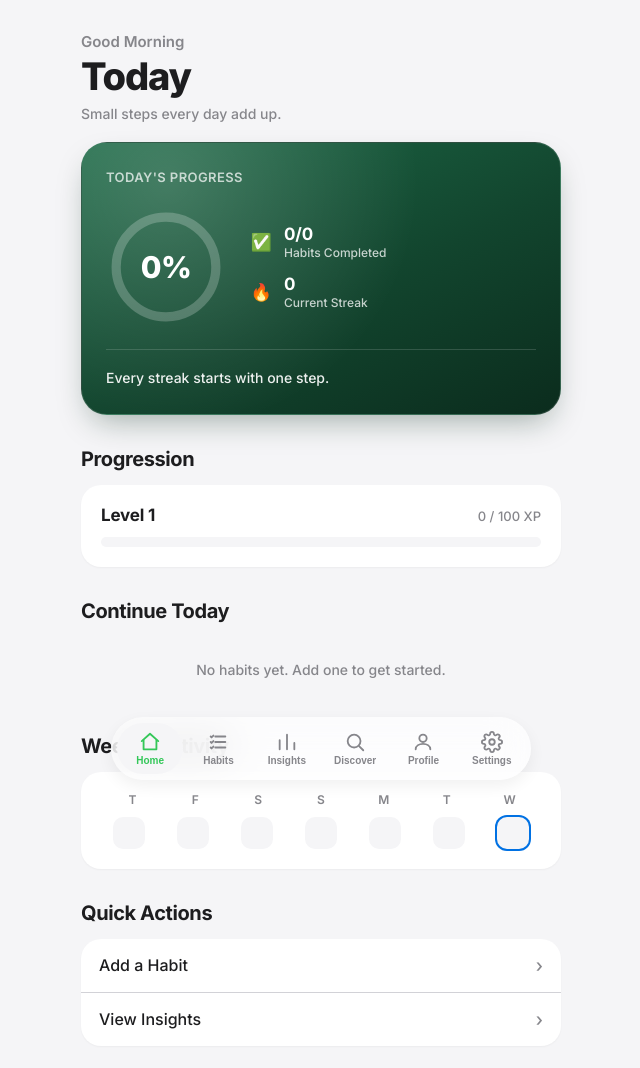
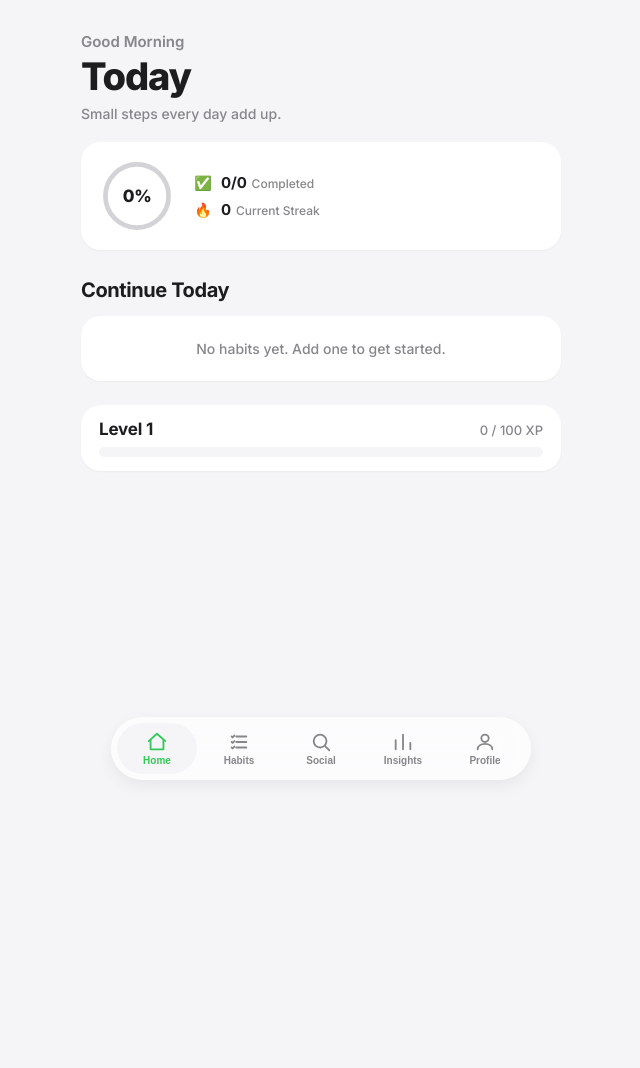
Before and after one commit to erdanyd-art/habit-tracker, a plain HTML site: page index.html in a window 1280 px wide. Shown: the whole page, without its empty margins (319-959 px from the left). After the commit the page ends 800 px from the top, so only its background shows below. Drawn offline with nearby package versions, Linux system fonts and the light colour scheme.

Commit message:
Redesign Home screen and simplify bottom nav
Home now answers one question ("what should I do today?"): a compact
progress row replaces the tall gradient hero, Continue Today becomes one
divided list instead of stacked cards, and the level bar shrinks to an
inline widget. Weekly Activity and Quick Actions are removed as redundant
with Insights and the nav itself. Bottom nav goes from 6 tabs to 5 -
Discover renamed to Social, Settings folded into Profile (theme toggle
visible, auth button now a hidden backing element since Profile's header
already shows sign-in state).

Co-Authored-By: Claude Sonnet 5 <noreply@anthropic.com>

```diff
--- a/css/style.css
+++ b/css/style.css
@@ -174,6 +174,17 @@ input:focus-visible,
   transform: scale(0.95);
 }
 
+/* This element is now a hidden backing element on the Profile screen (see
+   index.html) - kept purely so cloud-sync.js has something to render the
+   avatar into and profile-ui.js has something to proxy-click, since
+   Profile's own header already shows sign-in state visibly. The [hidden]
+   attribute alone isn't enough: .auth-btn's own `display: flex` below is
+   an author-level rule and beats the UA stylesheet's `[hidden] { display:
+   none }` default, so it needs restating explicitly here. */
+.auth-btn[hidden] {
+  display: none;
+}
+
 .auth-btn {
   position: relative;
   width: 44px;
@@ -227,10 +238,6 @@ input:focus-visible,
   animation: gentlePulse 1.2s ease-in-out infinite;
 }
 
-.settings-section {
-  margin-top: 32px;
-}
-
 .settings-list {
   background: var(--color-surface);
   border-radius: var(--radius-card);
@@ -254,27 +261,6 @@ input:focus-visible,
   font-weight: 500;
 }
 
-.quick-action {
-  width: 100%;
-  background: none;
-  border: none;
-  font: inherit;
-  color: inherit;
-  cursor: pointer;
-  text-align: left;
-  transition: background 0.15s ease, transform 0.15s ease;
-}
-
-.quick-action:active {
-  background: var(--color-bg);
-  transform: scale(0.99);
-}
-
-.quick-action-chevron {
-  color: var(--color-text-secondary);
-  font-size: 18px;
-}
-
 .auth-avatar {
   width: 100%;
   height: 100%;
@@ -288,7 +274,6 @@ input:focus-visible,
   color: var(--color-text-secondary);
 }
 
-.hero-card,
 .insights-hero-card {
   position: relative;
   overflow: hidden;
@@ -305,7 +290,6 @@ input:focus-visible,
   animation: cardFadeIn 0.6s cubic-bezier(0.22, 1, 0.36, 1) backwards;
 }
 
-.hero-card::before,
 .insights-hero-card::before {
   content: "";
   position: absolute;
@@ -428,62 +412,168 @@ input:focus-visible,
   border-top: 1px solid rgba(255, 255, 255, 0.16);
 }
 
-/* Continue Today */
+/* Compact Today Progress - small ring + completed count + streak, nothing
+   else (replaces the old tall gradient hero card on Home; Insights keeps
+   its own .insights-hero-card, untouched, out of scope for this redesign). */
+
+.today-progress-compact {
+  display: flex;
+  align-items: center;
+  gap: 18px;
+  padding: 16px 18px;
+  background: var(--color-surface);
+  border-radius: var(--radius-card);
+  box-shadow: var(--shadow-card);
+  margin-bottom: 24px;
+  animation: cardFadeIn 0.5s cubic-bezier(0.22, 1, 0.36, 1) backwards;
+}
+
+.today-progress-ring-wrap {
+  position: relative;
+  width: 76px;
+  height: 76px;
+  flex-shrink: 0;
+}
+
+.today-progress-ring {
+  width: 100%;
+  height: 100%;
+  transform: rotate(-90deg);
+}
+
+.today-progress-ring-track,
+.today-progress-ring-progress {
+  fill: none;
+  stroke-width: 8;
+  stroke-linecap: round;
+}
+
+.today-progress-ring-track {
+  stroke: var(--color-border);
+}
+
+.today-progress-ring-progress {
+  stroke: var(--accent-green);
+  stroke-dasharray: 339.3;
+  stroke-dashoffset: calc(339.3 - (339.3 * var(--progress, 0) / 100));
+  transition: stroke-dashoffset 0.9s cubic-bezier(0.22, 1, 0.36, 1);
+}
+
+.today-progress-ring-center {
+  position: absolute;
+  inset: 0;
+  display: flex;
+  align-items: center;
+  justify-content: center;
+}
+
+.today-progress-percent {
+  font-size: 17px;
+  font-weight: 800;
+  letter-spacing: -0.02em;
+}
+
+.today-progress-stats {
+  flex: 1;
+  min-width: 0;
+  display: flex;
+  flex-direction: column;
+  gap: 8px;
+}
+
+.today-progress-stat-row {
+  display: flex;
+  align-items: center;
+  gap: 8px;
+}
+
+.today-progress-stat-icon {
+  flex-shrink: 0;
+  width: 20px;
+  font-size: 14px;
+  text-align: center;
+}
+
+.today-progress-stat-text {
+  display: flex;
+  align-items: baseline;
+  gap: 5px;
+  min-width: 0;
+}
+
+.today-progress-stat-text strong {
+  font-size: 15px;
+  font-weight: 700;
+  letter-spacing: -0.01em;
+}
+
+.today-progress-stat-text span {
+  font-size: 12px;
+  font-weight: 500;
+  color: var(--color-text-secondary);
+}
+
+/* Continue Today - one card, divider-separated rows (Apple Reminders style)
+   rather than a stack of individually-elevated cards - only the list as a
+   whole gets elevation. */
 
 .today-section {
-  margin-top: 32px;
-}
-
-.today-task-list {
-  display: flex;
-  flex-direction: column;
-  gap: 12px;
-}
-
-.today-task-card {
+  margin-top: 24px;
+}
+
+.today-list {
+  background: var(--color-surface);
+  border-radius: var(--radius-card);
+  box-shadow: var(--shadow-card);
+  overflow: hidden;
+  animation: cardFadeIn 0.4s cubic-bezier(0.22, 1, 0.36, 1) backwards;
+}
+
+.today-row {
   display: flex;
   align-items: center;
   gap: 14px;
   width: 100%;
-  background: var(--color-surface);
+  background: none;
   border: none;
-  border-radius: var(--radius-card);
-  padding: 16px 18px;
-  box-shadow: var(--shadow-card);
+  padding: 14px 18px;
   color: var(--color-text);
   font-family: inherit;
   cursor: pointer;
   text-align: left;
-  transition: transform 0.15s ease, opacity 0.3s ease;
-  animation: cardFadeIn 0.4s cubic-bezier(0.22, 1, 0.36, 1) backwards;
-}
-
-.today-task-card:active {
+  transition: transform 0.15s ease, opacity 0.3s ease, background 0.15s ease;
+}
+
+.today-row + .today-row {
+  border-top: 1px solid var(--color-border);
+}
+
+.today-row:active {
+  background: var(--color-bg);
+}
+
+.today-row.completing {
   transform: scale(0.98);
-}
-
-.today-task-card.completing {
-  transform: scale(0.96);
   opacity: 0;
   pointer-events: none;
 }
 
-.today-task-icon {
-  width: 40px;
-  height: 40px;
+.today-row-icon {
+  width: 32px;
+  height: 32px;
   flex-shrink: 0;
   display: flex;
   align-items: center;
   justify-content: center;
-  font-size: 20px;
+  font-size: 17px;
   border-radius: var(--radius-control);
   background: var(--color-bg);
 }
 
-.today-task-name {
+.today-row-name {
   flex: 1;
   min-width: 0;
-  font-size: 16px;
+  font-size: 15.5px;
   font-weight: 600;
   letter-spacing: -0.01em;
   overflow: hidden;
@@ -491,17 +581,17 @@ input:focus-visible,
   white-space: nowrap;
 }
 
-.today-task-streak {
+.today-row-streak {
   flex-shrink: 0;
   font-size: 13px;
   font-weight: 600;
   color: var(--color-streak);
 }
 
-.today-task-check {
+.today-row-check {
   flex-shrink: 0;
-  width: 26px;
-  height: 26px;
+  width: 24px;
+  height: 24px;
   border-radius: 50%;
   border: 2px solid var(--color-border);
 }
@@ -539,55 +629,6 @@ input:focus-visible,
 .today-complete-subtitle {
   font-size: 13px;
   color: var(--color-text-secondary);
-}
-
-/* Weekly Activity */
-
-.weekly-activity {
-  margin-top: 32px;
-}
-
-.weekly-activity-card {
-  background: var(--color-surface);
-  border-radius: var(--radius-card);
-  padding: 20px;
-  box-shadow: var(--shadow-card);
-  animation: cardFadeIn 0.45s ease backwards;
-  animation-delay: 0.1s;
-}
-
-.weekly-activity-labels {
-  display: grid;
-  grid-template-columns: repeat(7, 1fr);
-  text-align: center;
-  font-size: 12px;
-  font-weight: 600;
-  color: var(--color-text-secondary);
-  margin-bottom: 10px;
-}
-
-.weekly-activity-chips {
-  display: grid;
-  grid-template-columns: repeat(7, 1fr);
-  gap: 8px;
-}
-
-.weekly-chip {
-  aspect-ratio: 1;
-  width: 100%;
-  max-width: 32px;
-  justify-self: center;
-  border-radius: 10px;
-  background: var(--color-bg);
-  transition: background 0.3s ease;
-}
-
-.weekly-chip.filled {
-  background: var(--accent-green);
-}
-
-.weekly-chip.is-today {
-  box-shadow: 0 0 0 2px var(--color-accent);
 }
 
 #screen-habits {
@@ -1496,16 +1537,23 @@ input:focus-visible,
 
 /* Progression (XP / Level) */
 
-.progression-section {
-  margin-top: 32px;
-}
-
 .level-card {
   background: var(--color-surface);
   border-radius: var(--radius-card);
   padding: 20px;
   box-shadow: var(--shadow-card);
   animation: cardFadeIn 0.4s ease backwards;
+}
+
+/* Compact variant on Home - ~70px tall, just the number/bar, no section
+   title wrapping it (the content is self-explanatory). */
+.level-card-compact {
+  margin-top: 24px;
+  padding: 14px 18px;
+}
+
+.level-card-compact .level-card-header {
+  margin-bottom: 8px;
 }
 
 .level-card-header {
--- a/index.html
+++ b/index.html
@@ -27,74 +27,43 @@
       <p class="motivational-text" id="homeSubtitle">Small steps every day add up.</p>
     </header>
 
-    <section class="hero-card">
-      <p class="hero-label">Today's Progress</p>
-
-      <div class="hero-main">
-        <div class="hero-ring-wrap">
-          <svg class="hero-ring" viewBox="0 0 130 130">
-            <circle class="hero-ring-track" cx="65" cy="65" r="54"></circle>
-            <circle class="hero-ring-progress" id="heroRingProgress" cx="65" cy="65" r="54"></circle>
-          </svg>
-          <div class="hero-ring-center">
-            <span class="hero-percent" id="heroPercent">0%</span>
-          </div>
-        </div>
-
-        <div class="hero-stats">
-          <div class="hero-stat-row">
-            <span class="hero-stat-icon" aria-hidden="true">✅</span>
-            <span class="hero-stat-text"><strong id="heroCount">0/0</strong><span>Habits Completed</span></span>
-          </div>
-          <div class="hero-stat-row">
-            <span class="hero-stat-icon" aria-hidden="true">🔥</span>
-            <span class="hero-stat-text"><strong id="heroStreak">0</strong><span>Current Streak</span></span>
-          </div>
+    <section class="today-progress-compact">
+      <div class="today-progress-ring-wrap">
+        <svg class="today-progress-ring" viewBox="0 0 130 130">
+          <circle class="today-progress-ring-track" cx="65" cy="65" r="54"></circle>
+          <circle class="today-progress-ring-progress" id="heroRingProgress" cx="65" cy="65" r="54"></circle>
+        </svg>
+        <div class="today-progress-ring-center">
+          <span class="today-progress-percent" id="heroPercent">0%</span>
         </div>
       </div>
 
-      <p class="hero-message" id="heroMessage">Every streak starts with one step.</p>
-    </section>
-
-    <section class="progression-section">
-      <h2 class="section-title">Progression</h2>
-      <div class="level-card">
-        <div class="level-card-header">
-          <span class="level-card-value" id="levelValue">Level 1</span>
-          <span class="level-card-xp" id="levelXPLabel">0 / 100 XP</span>
+      <div class="today-progress-stats">
+        <div class="today-progress-stat-row">
+          <span class="today-progress-stat-icon" aria-hidden="true">✅</span>
+          <span class="today-progress-stat-text"><strong id="heroCount">0/0</strong><span>Completed</span></span>
         </div>
-        <div class="level-bar-track">
-          <div class="level-bar-fill" id="levelBarFill" style="width: 0%"></div>
+        <div class="today-progress-stat-row">
+          <span class="today-progress-stat-icon" aria-hidden="true">🔥</span>
+          <span class="today-progress-stat-text"><strong id="heroStreak">0</strong><span>Current Streak</span></span>
         </div>
       </div>
     </section>
 
     <section class="today-section">
       <h2 class="section-title">Continue Today</h2>
-      <div id="todayTaskList" class="today-task-list" aria-live="polite"></div>
+      <div id="todayTaskList" class="today-list" aria-live="polite"></div>
     </section>
 
-    <section class="weekly-activity">
-      <h2 class="section-title">Weekly Activity</h2>
-      <div class="weekly-activity-card">
-        <div class="weekly-activity-labels" id="weeklyActivityLabels"></div>
-        <div class="weekly-activity-chips" id="weeklyActivityChips"></div>
+    <div class="level-card level-card-compact">
+      <div class="level-card-header">
+        <span class="level-card-value" id="levelValue">Level 1</span>
+        <span class="level-card-xp" id="levelXPLabel">0 / 100 XP</span>
       </div>
-    </section>
-
-    <section class="settings-section">
-      <h2 class="section-title">Quick Actions</h2>
-      <div class="settings-list">
-        <button class="settings-row quick-action" data-screen-link="habits" data-focus="habitInput">
-          <span class="settings-row-label">Add a Habit</span>
-          <span class="quick-action-chevron" aria-hidden="true">›</span>
-        </button>
-        <button class="settings-row quick-action" data-screen-link="insights">
-          <span class="settings-row-label">View Insights</span>
-          <span class="quick-action-chevron" aria-hidden="true">›</span>
-        </button>
+      <div class="level-bar-track">
+        <div class="level-bar-fill" id="levelBarFill" style="width: 0%"></div>
       </div>
-    </section>
+    </div>
   </section>
 
   <section class="screen" id="screen-habits" tabindex="-1">
@@ -198,9 +167,9 @@
     </section>
   </section>
 
-  <section class="screen" id="screen-discover" tabindex="-1">
+  <section class="screen" id="screen-social" tabindex="-1">
     <header class="app-header">
-      <h1 class="page-title">Discover</h1>
+      <h1 class="page-title">Social</h1>
       <p class="motivational-text">Find people to follow</p>
     </header>
 
@@ -316,6 +285,17 @@
       <h2 class="section-title">Account</h2>
       <div class="settings-list" id="profileAccountList"></div>
     </section>
+
+    <section class="profile-section">
+      <div class="settings-list">
+        <div class="settings-row">
+          <span class="settings-row-label">Appearance</span>
+          <button id="themeToggleBtn" class="theme-toggle" aria-label="Toggle dark mode">🌙</button>
+        </div>
+      </div>
+    </section>
+
+    <button id="authBtn" class="auth-btn" aria-label="Sign in with Google" hidden></button>
   </section>
 
   <section class="screen" id="screen-friend-requests" tabindex="-1">
@@ -336,21 +316,6 @@
     </section>
   </section>
 
-  <section class="screen" id="screen-settings" tabindex="-1">
-    <section class="settings-section" id="settingsSection">
-      <h2 class="section-title">Settings</h2>
-      <div class="settings-list">
-        <div class="settings-row">
-          <span class="settings-row-label">Account</span>
-          <button id="authBtn" class="auth-btn" aria-label="Sign in with Google"></button>
-        </div>
-        <div class="settings-row">
-          <span class="settings-row-label">Appearance</span>
-          <button id="themeToggleBtn" class="theme-toggle" aria-label="Toggle dark mode">🌙</button>
-        </div>
-      </div>
-    </section>
-  </section>
 
 </div>
 
@@ -384,21 +349,17 @@
     <svg viewBox="0 0 24 24" fill="none" stroke="currentColor" stroke-width="2" stroke-linecap="round" stroke-linejoin="round"><path d="M9 6h11M9 12h11M9 18h11"/><path d="M4 6l1 1 2-2M4 12l1 1 2-2M4 18l1 1 2-2"/></svg>
     <span>Habits</span>
   </button>
+  <button class="nav-tab" data-screen="social" aria-label="Social">
+    <svg viewBox="0 0 24 24" fill="none" stroke="currentColor" stroke-width="2" stroke-linecap="round" stroke-linejoin="round"><circle cx="11" cy="11" r="7"/><path d="M21 21l-4.3-4.3"/></svg>
+    <span>Social</span>
+  </button>
   <button class="nav-tab" data-screen="insights" aria-label="Insights">
     <svg viewBox="0 0 24 24" fill="none" stroke="currentColor" stroke-width="2" stroke-linecap="round" stroke-linejoin="round"><path d="M4 20V10M12 20V4M20 20v-7"/></svg>
     <span>Insights</span>
   </button>
-  <button class="nav-tab" data-screen="discover" aria-label="Discover">
-    <svg viewBox="0 0 24 24" fill="none" stroke="currentColor" stroke-width="2" stroke-linecap="round" stroke-linejoin="round"><circle cx="11" cy="11" r="7"/><path d="M21 21l-4.3-4.3"/></svg>
-    <span>Discover</span>
-  </button>
   <button class="nav-tab" data-screen="profile" aria-label="Profile">
     <svg viewBox="0 0 24 24" fill="none" stroke="currentColor" stroke-width="2" stroke-linecap="round" stroke-linejoin="round"><circle cx="12" cy="8" r="4"/><path d="M4 20c0-4 4-6 8-6s8 2 8 6"/></svg>
     <span>Profile</span>
-  </button>
-  <button class="nav-tab" data-screen="settings" aria-label="Settings">
-    <svg viewBox="0 0 24 24" fill="none" stroke="currentColor" stroke-width="2" stroke-linecap="round" stroke-linejoin="round"><circle cx="12" cy="12" r="3"/><path d="M19.4 15a1.7 1.7 0 00.34 1.87l.06.06a2 2 0 11-2.83 2.83l-.06-.06a1.7 1.7 0 00-1.87-.34 1.7 1.7 0 00-1 1.55V21a2 2 0 01-4 0v-.09a1.7 1.7 0 00-1-1.55 1.7 1.7 0 00-1.87.34l-.06.06a2 2 0 11-2.83-2.83l.06-.06a1.7 1.7 0 00.34-1.87 1.7 1.7 0 00-1.55-1H3a2 2 0 010-4h.09a1.7 1.7 0 001.55-1 1.7 1.7 0 00-.34-1.87l-.06-.06a2 2 0 112.83-2.83l.06.06a1.7 1.7 0 001.87.34H9a1.7 1.7 0 001-1.55V3a2 2 0 014 0v.09a1.7 1.7 0 001 1.55 1.7 1.7 0 001.87-.34l.06-.06a2 2 0 112.83 2.83l-.06.06a1.7 1.7 0 00-.34 1.87V9a1.7 1.7 0 001.55 1H21a2 2 0 010 4h-.09a1.7 1.7 0 00-1.55 1z"/></svg>
-    <span>Settings</span>
   </button>
 </nav>
 
--- a/js/discover-ui.js
+++ b/js/discover-ui.js
@@ -203,7 +203,7 @@
   searchInput.addEventListener("input", handleInput);
 
   document.addEventListener("screen:shown", (e) => {
-    if (e.detail.screen !== "discover") return;
+    if (e.detail.screen !== "social") return;
     renderRecentlyViewed();
     if (searchInput.value.trim() === "" && !suggestionsLoaded) {
       suggestionsLoaded = true;
--- a/js/home-ui.js
+++ b/js/home-ui.js
@@ -1,9 +1,10 @@
 // Habit Tracker - Home screen
 //
 // Purely presentational: reads the existing habits data and renders the
-// greeting, hero progress card, "Continue Today" task list, and weekly
-// activity strip. Mutations (toggling a habit) go through the existing
-// global toggleHabit() from app.js - no new business logic is introduced.
+// greeting, the compact today-progress ring, and the "Continue Today" task
+// list - the only three things the redesigned Home screen shows. Mutations
+// (toggling a habit) go through the existing global toggleHabit() from
+// app.js - no new business logic is introduced.
 
 (function () {
   const greetingText = document.getElementById("greetingText");
@@ -11,11 +12,8 @@
   const heroRingProgress = document.getElementById("heroRingProgress");
   const heroPercent = document.getElementById("heroPercent");
   const heroCount = document.getElementById("heroCount");
-  const heroMessage = document.getElementById("heroMessage");
   const heroStreak = document.getElementById("heroStreak");
   const todayTaskList = document.getElementById("todayTaskList");
-  const weeklyActivityLabels = document.getElementById("weeklyActivityLabels");
-  const weeklyActivityChips = document.getElementById("weeklyActivityChips");
 
   if (!heroRingProgress) return;
 
@@ -51,14 +49,6 @@
     if (remaining === 1) return "One habit left.";
     if (pct >= 50) return "You're halfway there.";
     return "Small steps every day add up.";
-  }
-
-  function heroMessageFor(pct, total) {
-    if (total === 0) return "Every streak starts with one step.";
-    if (pct === 100) return "Amazing. See you again tomorrow.";
-    if (pct >= 50) return "You're almost there.";
-    if (pct > 0) return "Nice start. Keep going.";
-    return "Every streak starts with one step.";
   }
 
   function bestCurrentStreak(habits) {
@@ -115,42 +105,24 @@
     incomplete.forEach((habit, index) => {
       const streak = calculateStreak(habit.history);
 
-      const card = document.createElement("button");
-      card.type = "button";
-      card.className = "today-task-card";
-      card.style.animationDelay = `${index * 0.05}s`;
-      card.setAttribute("aria-label", `${habit.name}${streak > 0 ? `, ${streak} day streak` : ""} - mark as complete`);
-      card.innerHTML = `
-        <span class="today-task-icon" aria-hidden="true">${pickHabitIcon(habit.name)}</span>
-        <span class="today-task-name">${escapeHtml(habit.name)}</span>
-        ${streak > 0 ? `<span class="today-task-streak" aria-hidden="true">🔥 ${streak}</span>` : ""}
-        <span class="today-task-check" aria-hidden="true"></span>
+      const row = document.createElement("button");
+      row.type = "button";
+      row.className = "today-row";
+      row.style.animationDelay = `${index * 0.05}s`;
+      row.setAttribute("aria-label", `${habit.name}${streak > 0 ? `, ${streak} day streak` : ""} - mark as complete`);
+      row.innerHTML = `
+        <span class="today-row-icon" aria-hidden="true">${pickHabitIcon(habit.name)}</span>
+        <span class="today-row-name">${escapeHtml(habit.name)}</span>
+        ${streak > 0 ? `<span class="today-row-streak" aria-hidden="true">🔥 ${streak}</span>` : ""}
+        <span class="today-row-check" aria-hidden="true"></span>
       `;
-      card.addEventListener("click", () => {
-        if (card.classList.contains("completing")) return;
-        card.classList.add("completing");
+      row.addEventListener("click", () => {
+        if (row.classList.contains("completing")) return;
+        row.classList.add("completing");
         setTimeout(() => toggleHabit(habit.id), 300);
       });
-      todayTaskList.appendChild(card);
+      todayTaskList.appendChild(row);
     });
-  }
-
-  function renderWeeklyActivity() {
-    const days = getLastSevenDays();
-    const today = todayString();
-
-    weeklyActivityLabels.innerHTML = days
-      .map((d) => `<span>${DAY_LABELS[d.getDay()]}</span>`)
-      .join("");
-
-    weeklyActivityChips.innerHTML = days
-      .map((d) => {
-        const dStr = dateToStr(d);
-        const filled = getDayCompletionStatus(dStr) === "full";
-        const isToday = dStr === today;
-        return `<span class="weekly-chip ${filled ? "filled" : ""} ${isToday ? "is-today" : ""}"></span>`;
-      })
-      .join("");
   }
 
   function render() {
@@ -171,11 +143,9 @@
     lastPct = pct;
 
     heroCount.textContent = `${completed}/${total}`;
-    heroMessage.textContent = heroMessageFor(pct, total);
     heroStreak.textContent = String(bestCurrentStreak(currentHabits));
 
     renderTodayTasks(currentHabits);
-    renderWeeklyActivity();
   }
 
   document.addEventListener("habits:updated", render);
--- a/sw.js
+++ b/sw.js
@@ -1,4 +1,4 @@
-const CACHE_NAME = "habit-tracker-v29";
+const CACHE_NAME = "habit-tracker-v30";
 const ASSETS = [
   "./",
   "./index.html",
```
